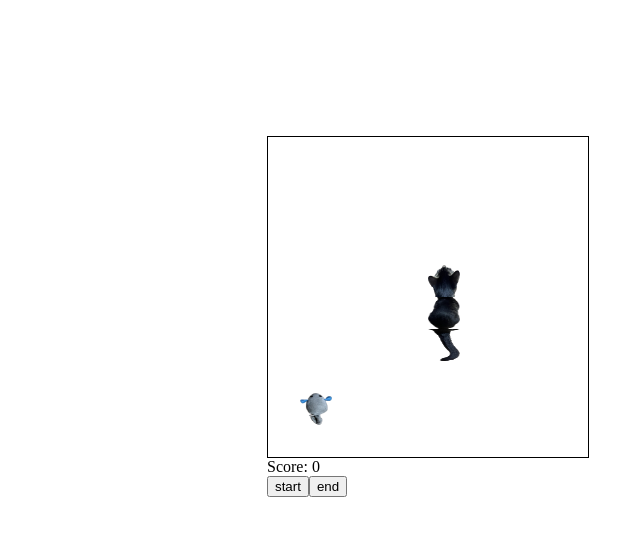
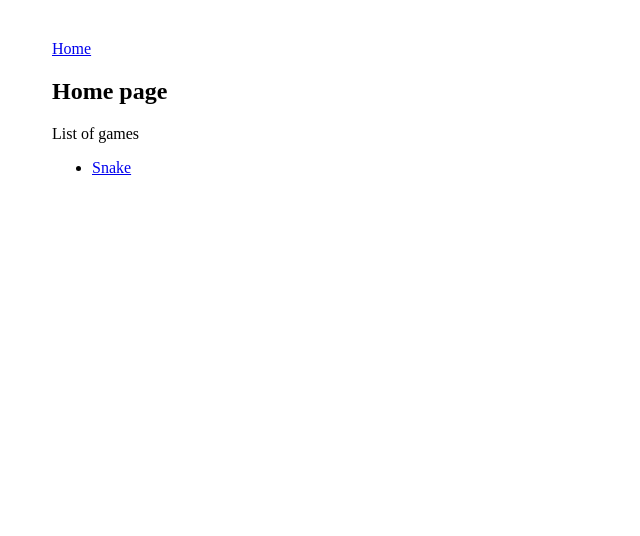
Before and after one commit to TheUnforgivenOne/Snake, a Next.js app: page / in a window 1280 px wide. Shown: the top 536 px of the page, without its empty margins (212-852 px from the left). Built offline with nearby package versions, Linux system fonts and the light colour scheme.

Commit message:
Added routing

```diff
--- a/src/app/globals.css
+++ b/src/app/globals.css
@@ -1,15 +1,19 @@
+:root {
+  --cell-size: 32px;
+}
+
 html,
 body {
   max-width: 100vw;
+  max-height: 100vh;
   overflow-x: hidden;
 }
 
 body {
-  color: rgb(var(--foreground-rgb));
-  background: linear-gradient(
-      to bottom,
-      transparent,
-      rgb(var(--background-end-rgb))
-    )
-    rgb(var(--background-start-rgb));
+  padding: 2rem 20%;
 }
+
+main {
+  display: flex;
+  flex-direction: column;
+}
--- a/src/app/layout.tsx
+++ b/src/app/layout.tsx
@@ -1,13 +1,14 @@
+import React, { FC } from 'react';
+import Header from '../components/Header';
 import './globals.css';
 
-export default function RootLayout({
-  children,
-}: {
-  children: React.ReactNode;
-}) {
-  return (
-    <html lang="en">
-      <body>{children}</body>
-    </html>
-  );
-}
+const RootLayout: FC<{ children: React.ReactNode }> = ({ children }) => (
+  <html lang="en">
+    <body>
+      <Header />
+      <main>{children}</main>
+    </body>
+  </html>
+);
+
+export default RootLayout;
--- a/src/app/page.module.css
+++ /dev/null
@@ -1,7 +0,0 @@
-.main {
-  display: flex;
-  flex-direction: column;
-  justify-content: space-between;
-  align-items: center;
-  padding: 6rem;
-}
--- a/src/app/page.tsx
+++ b/src/app/page.tsx
@@ -1,92 +1,17 @@
-'use client';
-import { useState } from 'react';
-import SnakeGame from '@/snake/SnakeGame';
-import { C_SIZE, imagesDictionary } from '@/snake/constants';
+import Link from 'next/link';
 import styles from './page.module.css';
 
 const Home = () => {
-  // Function to force react component re-render on snake position change
-  const [, forceUpdate] = useState(true);
-  const rerender = () => forceUpdate((prev) => !prev);
-  const newGame = () => new SnakeGame(rerender, 10, 10);
-
-  const [snakeGame, setSnakeGame] = useState(() => newGame());
-
-  const resetGame = () => setSnakeGame(() => newGame());
-
   return (
-    <main className={styles.main}>
-      <div
-        style={{
-          position: 'relative',
-          padding: '32px',
-        }}
-      >
-        <div
-          style={{
-            border: '1px solid #000',
-          }}
-        >
-          {snakeGame.getBoard().map((row, index) => (
-            <div key={index} style={{ display: 'flex' }}>
-              {row.map((cell, index) => {
-                const cellImage = imagesDictionary[cell.getCellType()];
-                const imageRotation = cell.getCellRotation();
-                return (
-                  <div
-                    key={index}
-                    style={{
-                      width: `${C_SIZE}px`,
-                      height: `${C_SIZE}px`,
-                      transform: `rotate(${imageRotation}deg)`,
-                    }}
-                  >
-                    {cellImage}
-                  </div>
-                );
-              })}
-            </div>
-          ))}
-        </div>
-        <div>Score: {snakeGame.getScore()}</div>
-        <button onClick={() => snakeGame.startGame()}>start</button>
-        <button onClick={() => snakeGame.endGame()}>end</button>
-        {snakeGame.countDown > 0 && (
-          <div
-            style={{
-              position: 'absolute',
-              top: 0,
-              left: 0,
-              width: '100%',
-              height: '100%',
-              backgroundColor: 'rgba(0, 0, 0, 0.5)',
-              color: '#FFF',
-              textAlign: 'center',
-            }}
-          >
-            <h2>{snakeGame.countDown}</h2>
-          </div>
-        )}
-        {snakeGame.gameOver && (
-          <div
-            style={{
-              position: 'absolute',
-              top: 0,
-              left: 0,
-              width: '100%',
-              height: '100%',
-              backgroundColor: 'rgba(0, 0, 0, 0.5)',
-              color: '#FFF',
-              textAlign: 'center',
-            }}
-          >
-            <h2>Game over</h2>
-            <div>Score: {snakeGame.getScore()}</div>
-            <button onClick={resetGame}>Try again</button>
-          </div>
-        )}
-      </div>
-    </main>
+    <div>
+      <h2>Home page</h2>
+      <div>List of games</div>
+      <ul>
+        <li>
+          <Link href="/snake">Snake</Link>
+        </li>
+      </ul>
+    </div>
   );
 };
 
--- /dev/null
+++ b/src/app/snake/layout.module.css
@@ -0,0 +1,5 @@
+.layout {
+  display: grid;
+  grid-template-columns: auto 150px;
+  margin: 32px 0;
+}
--- /dev/null
+++ b/src/components/Header.tsx
@@ -0,0 +1,12 @@
+import Link from 'next/link';
+import React, { FC } from 'react';
+
+const Header: FC = () => {
+  return (
+    <div>
+      <Link href="/">Home</Link>
+    </div>
+  );
+};
+
+export default Header;
--- a/src/snake/SnakeGame.ts
+++ b/src/snake/SnakeGame.ts
@@ -60,7 +60,7 @@ class SnakeGame {
     this.startGame();
   }
 
-  async startGame(tickMs: number = 250) {
+  async startGame(tickMs: number = 20) {
     this.bindKeys();
     while (!this.gameOver) {
       this.nextTick();
```
Also changed, not shown: src/app/snake/@game/page.module.css (added, +31 -0 lines), src/app/snake/@game/page.tsx (added, +57 -0 lines), src/app/snake/@leaderboard/page.tsx (added, +7 -0 lines), src/app/snake/layout.tsx (added, +16 -0 lines).
